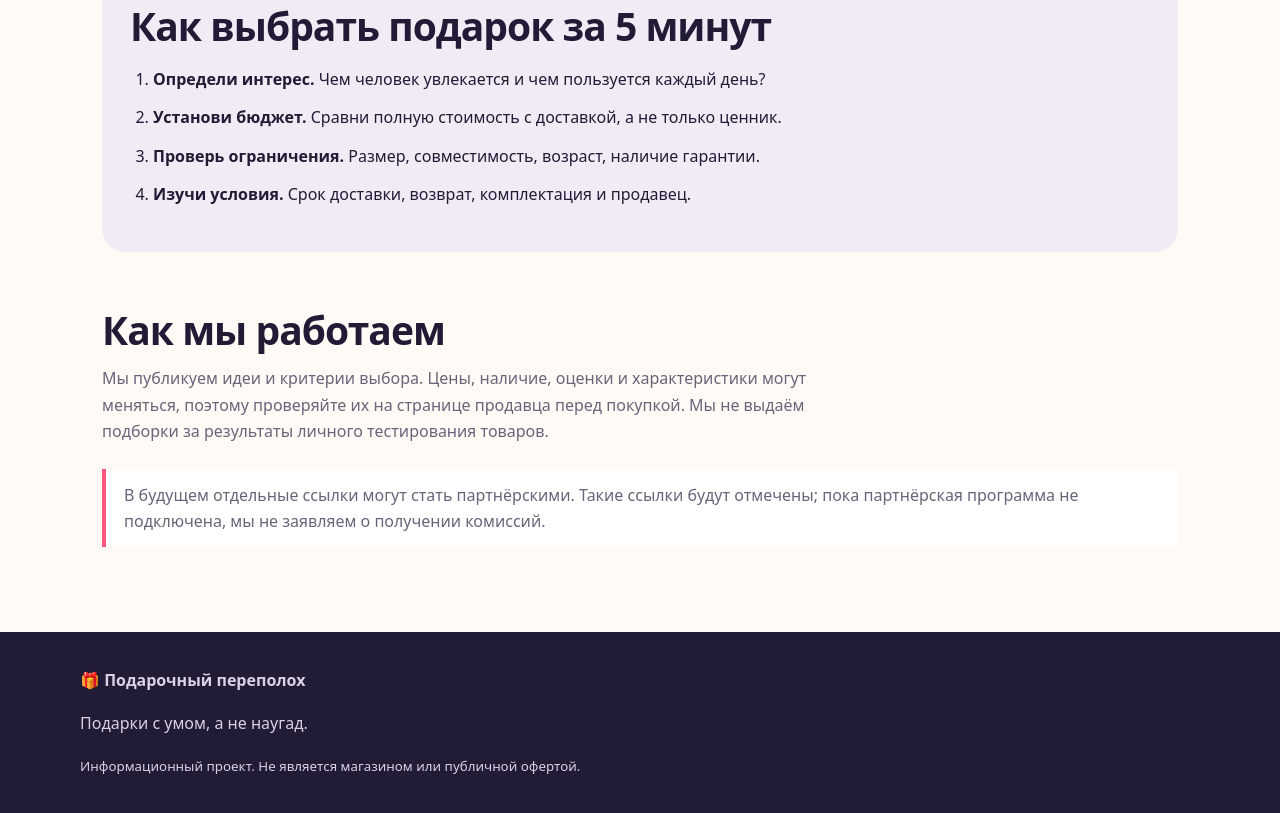
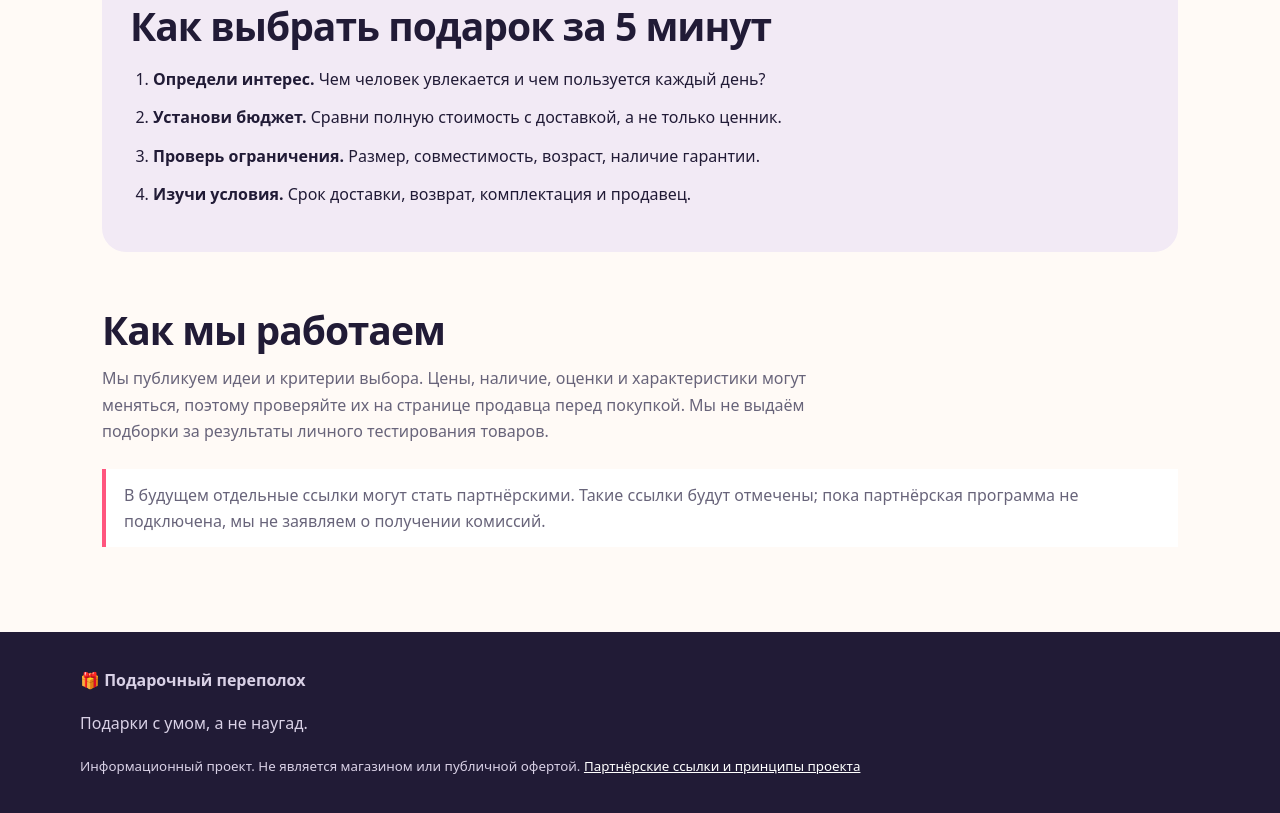
Before and after one commit to ki9177997007-rgb/podarochny-perepoloh, a plain HTML site: page index.html in a window 1280 px wide. Shown: the part 2183-2996 px from the top of the page. Drawn offline with Linux system fonts and the light colour scheme.

Commit message:
Link transparent affiliate policy from homepage

```diff
--- a/index.html
+++ b/index.html
@@ -16,5 +16,5 @@
 <section id="compare"><h2>Сравниваем по делу</h2><p class="lead">Выбираем не «самый лучший товар на свете», а подходящий вариант под конкретную задачу.</p><table class="compare"><thead><tr><th>Категория</th><th>На что смотреть</th><th>Частая ошибка</th></tr></thead><tbody><tr><td>Термокружка</td><td>Герметичность, объём, материал, мытьё</td><td>Покупать только по внешнему виду</td></tr><tr><td>Наушники</td><td>Посадка, автономность, кодеки, гарантия</td><td>Не проверить совместимость</td></tr><tr><td>Настольная игра</td><td>Число игроков, время партии, возраст</td><td>Не учитывать компанию</td></tr></tbody></table></section>
 <section id="articles"><h2>Полезные сравнения</h2><p class="lead">Разбираемся, чем отличаются категории товаров и кому что подойдёт.</p><div class="grid"><article class="card"><h3>☕ Термокружка или термос</h3><p>Как выбрать подарок для поездок и прогулок.</p><a href="./termokruzhka-ili-termos.html">Читать сравнение →</a></article><article class="card"><h3>🎧 Какие наушники выбрать</h3><p>Накладные и внутриканальные: особенности посадки.</p><a href="./nakladnye-ili-vnutrikanalnye-naushniki.html">Читать сравнение →</a></article><article class="card"><h3>🎲 Игра или конструктор</h3><p>Выбираем между совместным досугом и сборкой.</p><a href="./nastolnaya-igra-ili-konstruktor.html">Читать сравнение →</a></article><article class="card"><h3>🔌 Какую зарядку подарить</h3><p>Проводная и беспроводная: совместимость важнее дизайна.</p><a href="./provodnaya-ili-besprovodnaya-zaryadka.html">Читать сравнение →</a></article></div><p><a href="./kak-vybrat-podarok.html">Полный чек-лист выбора подарка →</a></p></section><section id="guide"><div class="guide"><h2>Как выбрать подарок за 5 минут</h2><ol><li><strong>Определи интерес.</strong> Чем человек увлекается и чем пользуется каждый день?</li><li><strong>Установи бюджет.</strong> Сравни полную стоимость с доставкой, а не только ценник.</li><li><strong>Проверь ограничения.</strong> Размер, совместимость, возраст, наличие гарантии.</li><li><strong>Изучи условия.</strong> Срок доставки, возврат, комплектация и продавец.</li></ol></div></section>
 <section id="about"><h2>Как мы работаем</h2><p class="lead">Мы публикуем идеи и критерии выбора. Цены, наличие, оценки и характеристики могут меняться, поэтому проверяйте их на странице продавца перед покупкой. Мы не выдаём подборки за результаты личного тестирования товаров.</p><div class="note">В будущем отдельные ссылки могут стать партнёрскими. Такие ссылки будут отмечены; пока партнёрская программа не подключена, мы не заявляем о получении комиссий.</div></section></main>
-<footer><div class="wrap"><strong>🎁 Подарочный переполох</strong><p>Подарки с умом, а не наугад.</p><small>Информационный проект. Не является магазином или публичной офертой.</small></div></footer>
+<footer><div class="wrap"><strong>🎁 Подарочный переполох</strong><p>Подарки с умом, а не наугад.</p><small>Информационный проект. Не является магазином или публичной офертой. <a href="./monetizaciya.html" style="color:white">Партнёрские ссылки и принципы проекта</a></small></div></footer>
 </body></html>
```
